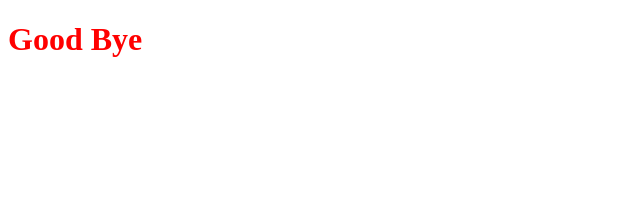
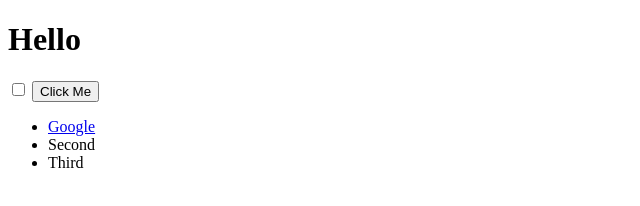
Before and after one commit to defnotad/DocumentObjectModel, a plain HTML site: page index.html in a window 1280 px wide. Shown: the whole page, without its empty margins (0-640 px from the left). Drawn offline with Linux system fonts and the light colour scheme.

Commit message:
Module complete

```diff
--- a/index.html
+++ b/index.html
@@ -1,5 +1,5 @@
 <!DOCTYPE html>
-<html lang="en">
+<html lang="en" dir="ltr">
   <head>
     <meta charset="UTF-8" />
     <meta name="viewport" content="width=device-width, initial-scale=1.0" />
@@ -7,7 +7,20 @@
     <link rel="stylesheet" href="styles.css" />
   </head>
   <body>
-    <h1>Hello</h1>
-    <script type="text/javascript" src="index.js"></script>
+    <h1 id="title">Hello</h1>
+    <input type="checkbox" />
+
+    <button class="btn">Click Me</button>
+
+    <ul id="list">
+      <li class="item">
+        <a href="https://www.google.com">Google</a>
+      </li>
+      <li class="item">Second</li>
+      <li class="item">Third</li>
+    </ul>
+    <footer>
+      <script src="index.js" type="text/javascript" charset="utf-8"></script>
+    </footer>
   </body>
 </html>
--- a/index.js
+++ /dev/null
@@ -1 +0,0 @@
-document.querySelector("h1").innerHTML = "Good Bye";
--- a/styles.css
+++ b/styles.css
@@ -1,3 +1,3 @@
-h1 {
-    color: red;
+.huge {
+    font-size: 10rem;
 }
```
